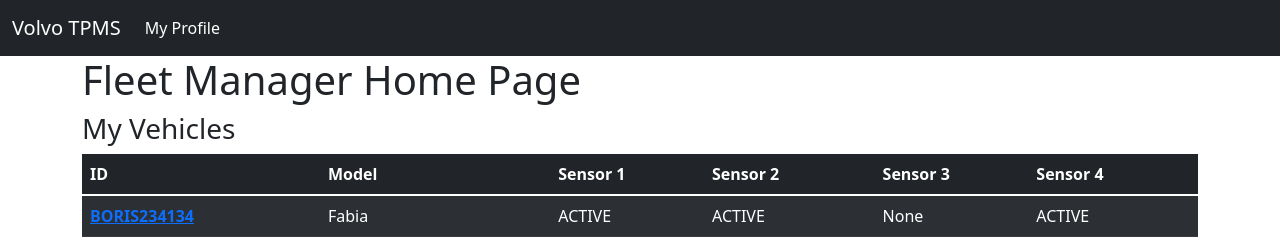
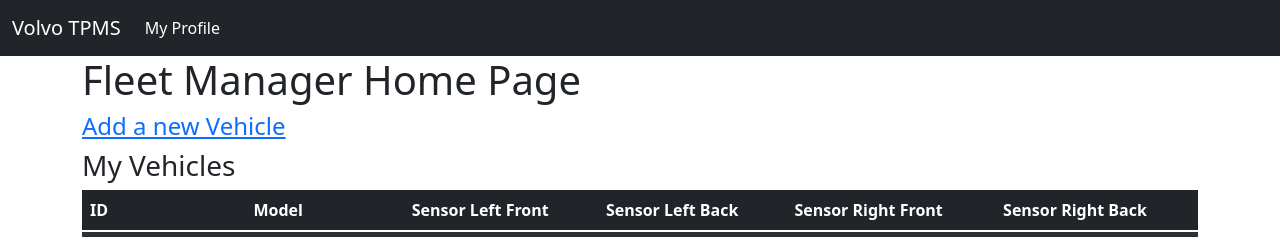
Before and after one commit to EXINEF/dva313-group-1-project-teamwork, a Django app: page /home in a window 1280 px wide. Shown: the top 237 px of the page. Run offline with Django 3.2, Linux system fonts and the light colour scheme; data comes from the database, SQL or seed files in the repository; both versions use the stored data as it was before the commit.

Commit message:
add a company field to every model, and add-vehicle page

```diff
--- a/project/tpms/models.py
+++ b/project/tpms/models.py
@@ -1,5 +1,17 @@
 from django.db import models
 from django.contrib.auth.models import User
+
+class Company(models.Model):
+    name = models.CharField(max_length=50, blank=True, null=True)
+    description = models.TextField(blank=True, null=True)
+
+    creation_datetime = models.DateTimeField(auto_now_add=True, blank=True, null=True)
+
+    def __str__(self):
+        return self.name
+
+    # change name in the admin panel
+    class Meta: verbose_name_plural = 'Companies'
 
 ALL_SENSOR_STATUS = (
     ('WORKING', 'WORKING'),
@@ -17,6 +29,8 @@ class Sensor(models.Model):
     status = models.CharField(max_length=30, null=True, default="WORKING", choices=ALL_SENSOR_STATUS)
     creation_datetime = models.DateTimeField(auto_now_add=True, blank=True, null=True)
 
+    company = models.ForeignKey(Company, on_delete=models.DO_NOTHING, blank=True, null=True)
+
     def __str__(self):
         return 'Sensor: ' + self.id
 
@@ -30,6 +44,7 @@ class Tire(models.Model):
     creation_datetime = models.DateTimeField(auto_now_add=True, blank=True, null=True)
 
     sensor = models.ForeignKey(Sensor, on_delete=models.DO_NOTHING, blank=True, null=True)
+    company = models.ForeignKey(Company, on_delete=models.DO_NOTHING, blank=True, null=True)
 
     def __str__(self):
         return 'Tire: '+self.id
@@ -58,6 +73,7 @@ class Vehicle(models.Model):
 
     tires = models.ManyToManyField(Tire, blank=True)
     locations = models.ManyToManyField(Location, blank=True)
+    company = models.ForeignKey(Company, on_delete=models.DO_NOTHING, blank=True, null=True)
 
     def __str__(self):
         return 'Vehicle model: '+ self.model + ' ID: '+ self.id
@@ -73,6 +89,7 @@ class CompanyAdministrator(models.Model):
     user = models.OneToOneField(User, null=True, on_delete=models.CASCADE)
     creation_datetime = models.DateTimeField(auto_now_add=True, blank=True, null=True)
 
+    company = models.ForeignKey(Company, on_delete=models.DO_NOTHING, blank=True, null=True)
     def __str__(self):
         return 'Company Administrator: ' + self.name
 
@@ -80,20 +97,6 @@ class FleetManager(models.Model):
     user = models.OneToOneField(User, null=True, on_delete=models.CASCADE)
     creation_datetime = models.DateTimeField(auto_now_add=True, blank=True, null=True)
 
+    company = models.ForeignKey(Company, on_delete=models.DO_NOTHING, blank=True, null=True)
     def __str__(self):
         return 'Fleet Manager: ' + self.name
-
-class Company(models.Model):
-    name = models.CharField(max_length=50, blank=True, null=True)
-    description = models.TextField(blank=True, null=True)
-
-    administrator = models.ForeignKey(CompanyAdministrator, on_delete=models.DO_NOTHING, blank=True, null=True)
-    fleet_managers = models.ManyToManyField(FleetManager, blank=True)
-    vehicles = models.ManyToManyField(Vehicle, blank=True)
-    creation_datetime = models.DateTimeField(auto_now_add=True, blank=True, null=True)
-
-    def __str__(self):
-        return self.name
-
-    # change name in the admin panel
-    class Meta: verbose_name_plural = 'Companies'
--- a/project/tpms/templates/user/home.html
+++ b/project/tpms/templates/user/home.html
@@ -5,7 +5,7 @@
 
 <div class="container">
     <h1>Fleet Manager Home Page</h1>
-
+    <h4><a href="{% url 'add-vehicle' %}">Add a new Vehicle</a></h4>
     <h3>My Vehicles</h3>
 
     <table class="table table-dark table-striped">
@@ -13,10 +13,10 @@
         <tr>
         <th scope="col">ID</th>
         <th scope="col">Model</th>
-        <th scope="col">Sensor 1</th>
-        <th scope="col">Sensor 2</th>
-        <th scope="col">Sensor 3</th>
-        <th scope="col">Sensor 4</th>
+        <th scope="col">Sensor Left Front</th>
+        <th scope="col">Sensor Left Back</th>
+        <th scope="col">Sensor Right Front</th>
+        <th scope="col">Sensor Right Back</th>
         </tr>
     </thead>
     <tbody>
--- a/project/tpms/urls.py
+++ b/project/tpms/urls.py
@@ -1,11 +1,18 @@
 from django.urls import path
-from .views import homePage, indexPage, vehiclePage, tirePage, sensorPage, saveData
+from .views import *
 
 urlpatterns = [
     path('', indexPage, name='index'),
     path('home', homePage, name='home'),
+
     path('vehicle/<str:pk>', vehiclePage, name='vehicle'),
+    path('add-vehicle/', addVehiclePage, name='add-vehicle'),
+
     path('tire/<str:pk>', tirePage, name='tire'),
+    #path('add-tire/', addTirePage, name='add-tire'),
+
     path('sensor/<str:pk>', sensorPage, name='sensor'),
+    #path('add-sensor/', addSensorePage, name='add-sensor'),
+
     path('savedata/<str:query>', saveData, name='savedata'),
 ]
--- a/project/tpms/views.py
+++ b/project/tpms/views.py
@@ -1,6 +1,7 @@
 from django.shortcuts import get_object_or_404, redirect, render
 from django.contrib.auth.forms import AuthenticationForm
 from .models import Vehicle, Tire, Sensor
+from .forms import VehicleForm
 
 # Create your views here.
 def indexPage(request):
@@ -24,6 +25,17 @@ def vehiclePage(request, pk):
 
     context = {'vehicle':vehicle, 'tires':tires}
     return render(request, 'user/vehicle.html', context)
+
+def addVehiclePage(request):
+    form = VehicleForm()
+    if request.method == 'POST':
+        form = VehicleForm(request.POST)
+        if form.is_valid():
+            form.save()
+            return redirect('home')
+
+    context = {'form':form}
+    return render(request, 'user/add-vehicle.html', context)
 
 def tirePage(request, pk):
     tire = get_object_or_404(Tire, id=pk)
```
Also changed, not shown: project/tpms/forms.py (+6 -2 lines), project/tpms/templates/user/add-vehicle.html (added, +19 -0 lines), project/db.sqlite3 (deleted), project/tpms/migrations/0001_initial.py, project/tpms/templates/user/add-sensor.html (added), project/tpms/templates/user/add-tire.html (added).
